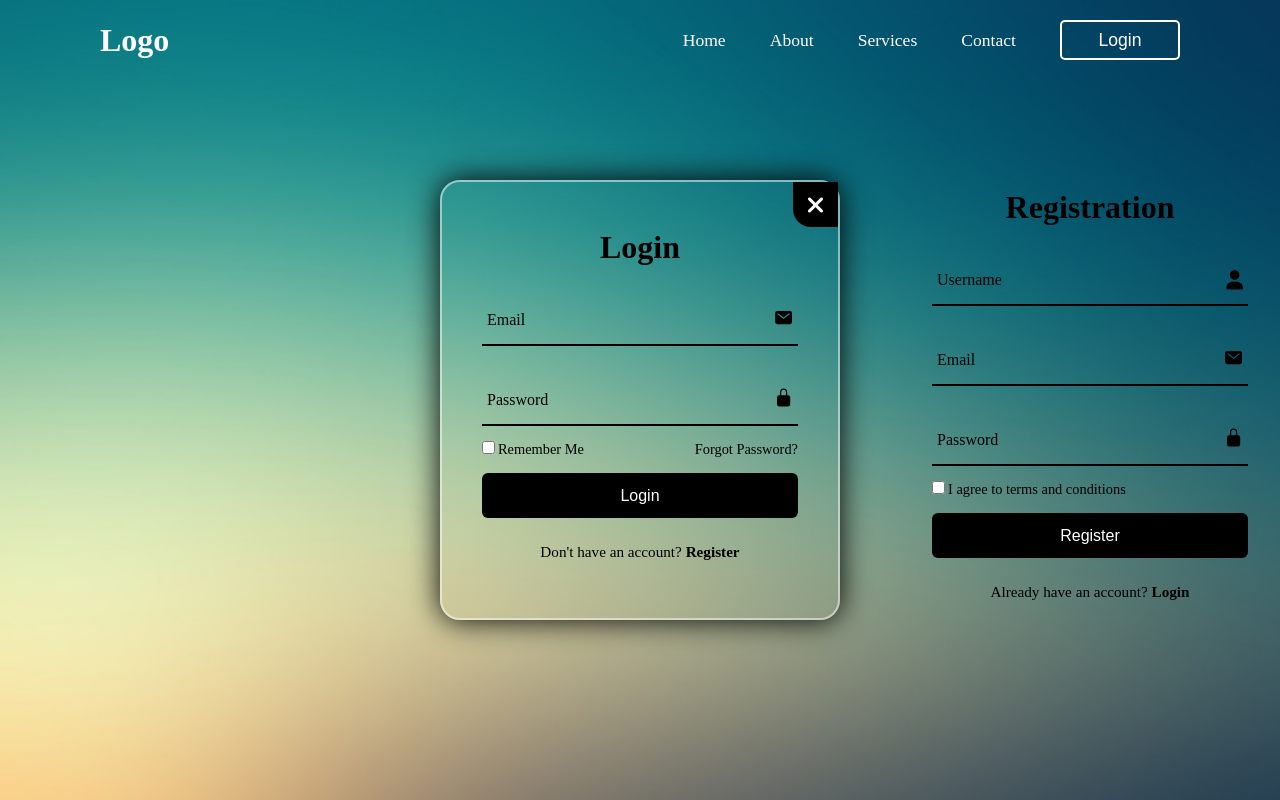
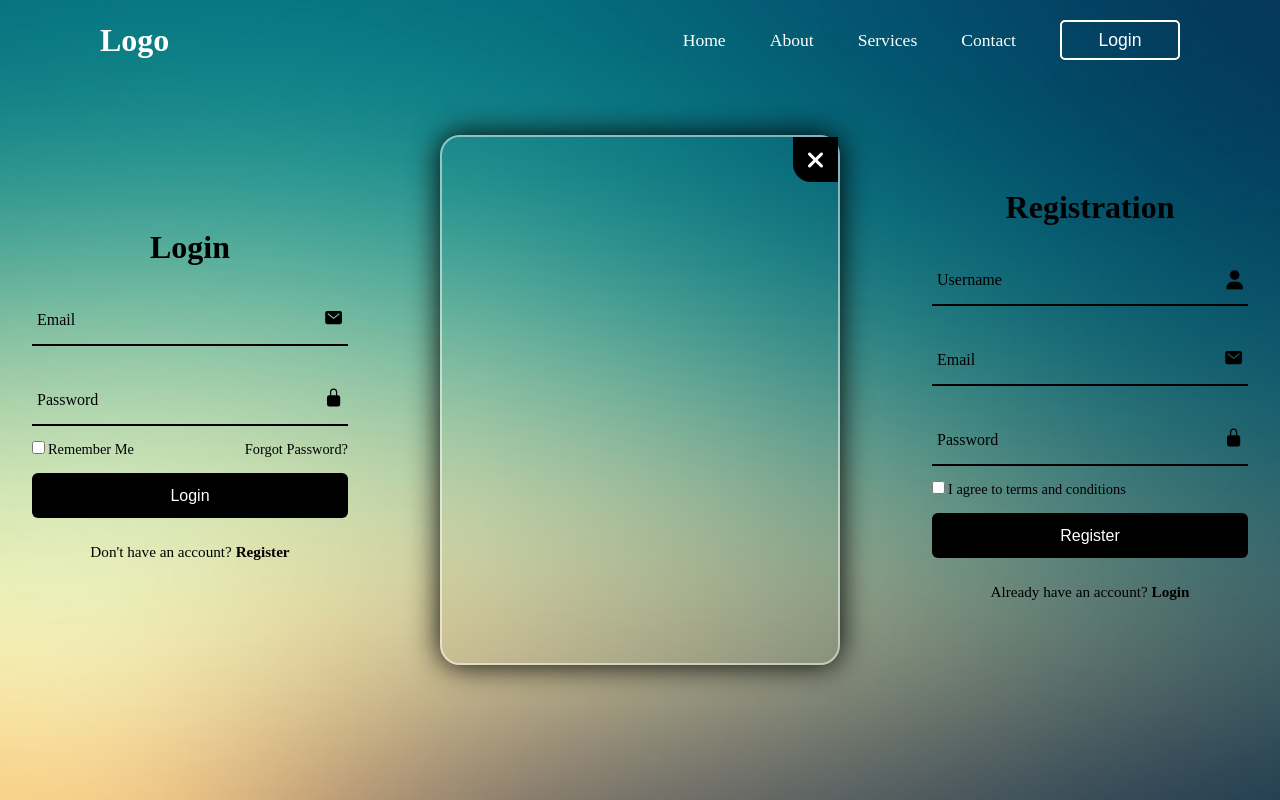
Before and after one commit to RoshanSyangtanTamang/Login-Register-page, a plain HTML site: page index.html in a window 1280 px wide. Both pictures are taken after a click on the link "Register". Drawn offline with nearby package versions, Linux system fonts and the light colour scheme.

Commit message:
Adding JS

```diff
--- a/style.css
+++ b/style.css
@@ -96,6 +96,11 @@ header {
     justify-content: center;
     align-items: center;
     /* overflow: hidden; */
+    transition: height .3s ease;
+}
+
+.wrapper.active {
+    height: 530px;
 }
 
 .wrapper .form-box {
@@ -103,9 +108,15 @@ header {
     padding: 40px;
 }
 
-/* .wrapper .form-box.login {
-    display: none;
-} */
+.wrapper .form-box.login {
+    transition: transform .3s ease;
+    transform: translateX(0);
+}
+
+.wrapper.active .form-box.login {
+    transition: none;
+    transform: translateX(-450px);
+}
 
 .wrapper .form-box.register {
     position: absolute;
```
